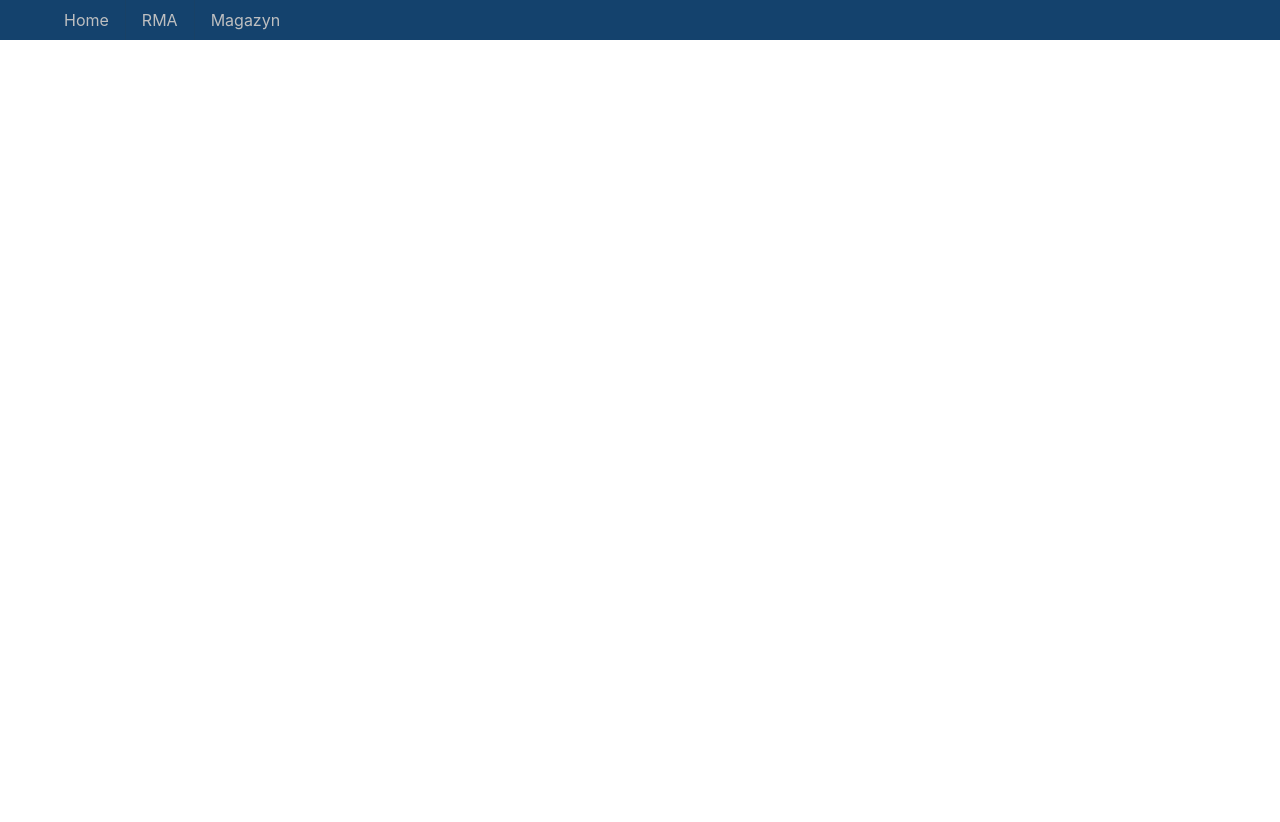
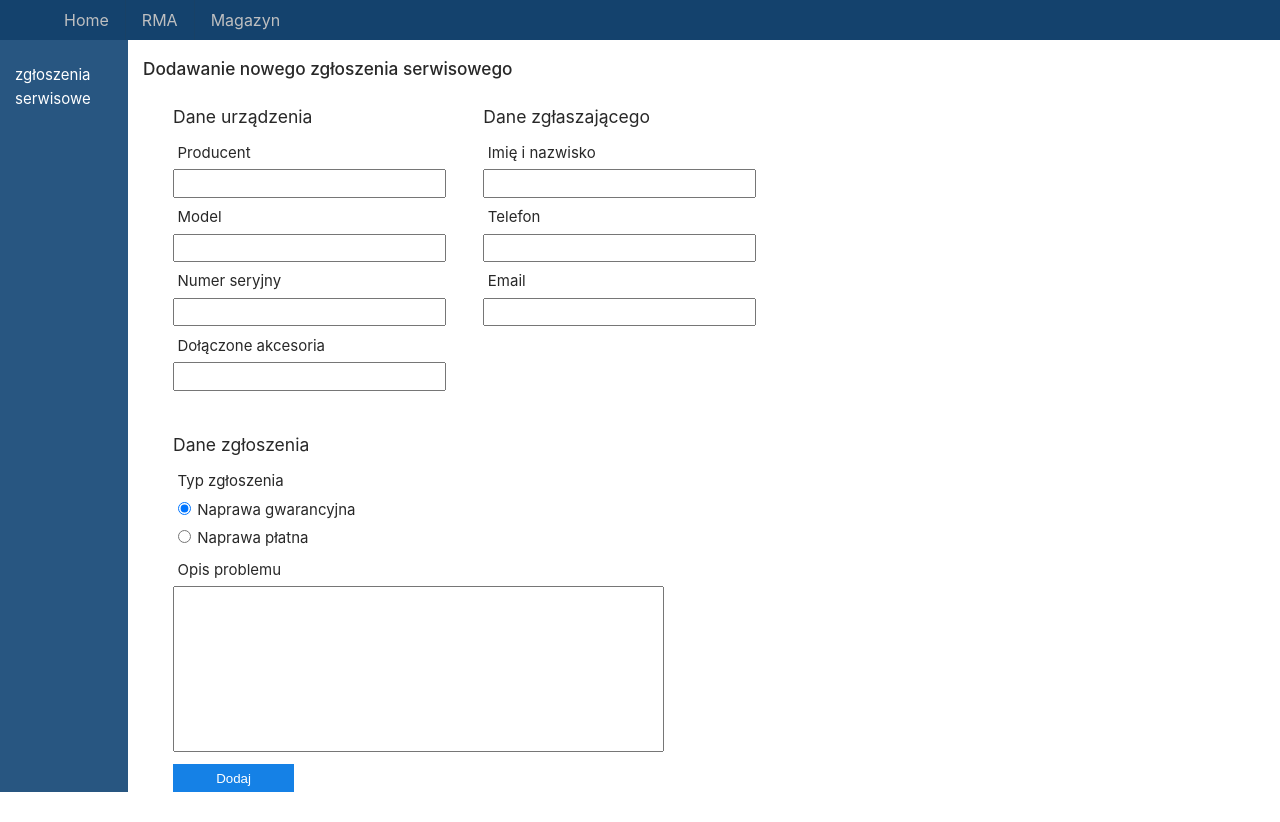
Before and after one commit to TheWolek/rma-front, a Vue app: page /rma/add in a window 1280 px wide. Before the commit this address had no page. Before the commit the page ends 800 px from the top, so only its background shows below. Built offline with nearby package versions, Linux system fonts and the light colour scheme.

Commit message:
ticket form styles

```diff
--- /dev/null
+++ b/src/components/RMA/rmaAdd/form.vue
@@ -0,0 +1,150 @@
+<script>
+export default {
+  data() {
+    return {
+      email: "",
+      name: "",
+      phone: "",
+      deviceSn: "",
+      deviceName: "",
+      deviceProducer: "",
+      type: "",
+      deviceAccessories: "",
+      issue: "",
+    };
+  },
+  methods: {
+    onSubmit() {
+      console.log("yes");
+    },
+  },
+};
+</script>
+<template>
+  <div class="formWrap">
+    <form action="" @submit.prevent="onSubmit">
+      <div class="device">
+        <h3>Dane urządzenia</h3>
+        <div class="form-group">
+          <label for="deviceProducer">Producent</label>
+          <input type="text" id="deviceProducer" v-model="deviceProducer" />
+        </div>
+        <div class="form-group">
+          <label for="deviceName">Model</label>
+          <input type="text" id="deviceName" v-model="deviceName" />
+        </div>
+        <div class="form-group">
+          <label for="deviceSn">Numer seryjny</label>
+          <input type="text" id="deviceSn" v-model="deviceSn" />
+        </div>
+        <div class="form-group">
+          <label for="deviceAccessories">Dołączone akcesoria</label>
+          <input
+            type="text"
+            id="deviceAccessories"
+            v-model="deviceAccessories"
+          />
+        </div>
+      </div>
+      <div class="owner">
+        <h3>Dane zgłaszającego</h3>
+        <div class="form-group">
+          <label for="name">Imię i nazwisko</label>
+          <input type="text" id="name" v-model="name" />
+        </div>
+        <div class="form-group">
+          <label for="phone">Telefon</label>
+          <input type="text" id="phone" v-model="phone" />
+        </div>
+        <div class="form-group">
+          <label for="email">Email</label>
+          <input type="text" id="email" v-model="email" />
+        </div>
+      </div>
+      <div class="ticket">
+        <h3>Dane zgłoszenia</h3>
+        <div class="form-group">
+          <label>Typ zgłoszenia</label>
+          <label for="gw" class="radioLabel"
+            ><input
+              type="radio"
+              name="type"
+              id="gw"
+              value="1"
+              v-model="type"
+              checked
+            />Naprawa gwarancyjna</label
+          >
+          <label for="np" class="radioLabel"
+            ><input
+              type="radio"
+              name="type"
+              id="np"
+              value="2"
+              v-model="type"
+            />Naprawa płatna</label
+          >
+        </div>
+        <div class="form-group">
+          <label for="issue">Opis problemu</label>
+          <textarea
+            name="issue"
+            id="issue"
+            v-model="issue"
+            cols="30"
+            rows="10"
+          ></textarea>
+        </div>
+      </div>
+      <input type="submit" value="Dodaj" />
+    </form>
+  </div>
+</template>
+<style scoped>
+form {
+  display: grid;
+  width: 60%;
+  grid-template-columns: 1fr 1fr;
+  grid-template-rows: 1fr 1fr;
+}
+
+.owner,
+.device {
+  width: 100%;
+}
+
+.ticket {
+  width: 80%;
+  grid-column: 1/3;
+}
+
+h3 {
+  color: var(--vt-c-black-mute);
+  margin-bottom: 10px;
+}
+
+.form-group {
+  width: 100%;
+}
+
+.form-group + .form-group {
+  padding-top: 0.5em;
+}
+
+input[type="radio"] {
+  width: auto;
+  margin-right: 0.5em;
+}
+
+.radioLabel {
+  cursor: pointer;
+  width: fit-content;
+}
+
+input[type="submit"] {
+  background: rgb(21, 129, 230);
+  color: #fff;
+  border: 0px;
+  padding: 0.5em;
+}
+</style>
--- /dev/null
+++ b/src/components/RMA/rmaNav.vue
@@ -0,0 +1,30 @@
+<script setup>
+import moduleNavLinkVue from "../moduleNavLink.vue";
+</script>
+<template>
+  <div class="moduleNav">
+    <ul>
+      <moduleNavLinkVue
+        text="zgłoszenia serwisowe"
+        v-bind:children="[
+          { path: '/rma/items', text: 'otwarte zgłoszenia serwisowe' },
+          { path: '/rma/add', text: 'dodaj zgłoszenie serwisowe' },
+        ]"
+      />
+    </ul>
+  </div>
+</template>
+<style>
+.moduleNav {
+  width: 100%;
+  padding: 1em 0;
+  background: rgb(40, 86, 129);
+  height: 94vh;
+}
+
+ul {
+  list-style: none;
+  width: 100%;
+  padding: 0;
+}
+</style>
--- a/src/components/Warehouse/warehouseNav.vue
+++ b/src/components/Warehouse/warehouseNav.vue
@@ -1,24 +1,28 @@
 <script setup>
-import { RouterLink, RouterView } from 'vue-router'
-import moduleNavLinkVue from './moduleNavLink.vue';
+import moduleNavLinkVue from "../moduleNavLink.vue";
 </script>
 <template>
   <div class="moduleNav">
     <ul>
-            <moduleNavLinkVue text="produkty"
+      <moduleNavLinkVue
+        text="produkty"
         v-bind:children="[
-            {path: '/warehouse/items', text: 'zarejestrowane produkty'},
-            {path: '/warehouse/items/changeshelve', text: 'zmiana lokalizacji'}
-            ]"/>
-            <moduleNavLinkVue text="części zamienne"
+          { path: '/warehouse/items', text: 'zarejestrowane produkty' },
+          { path: '/warehouse/items/changeshelve', text: 'zmiana lokalizacji' },
+        ]"
+      />
+      <moduleNavLinkVue
+        text="części zamienne"
         v-bind:children="[
-            {path: '/warehouse/spareparts/orders', text: 'dostawy części'},
-            {path: '/warehouse/spareparts', text: 'zarejestrowane części'},
-            {path: '/warehouse/spareparts/stock', text: 'stan magazynowy'}
-            ]"/>
-            <moduleNavLinkVue text="miejsca magazynowe"
+          { path: '/warehouse/spareparts/orders', text: 'dostawy części' },
+          { path: '/warehouse/spareparts', text: 'zarejestrowane części' },
+          { path: '/warehouse/spareparts/stock', text: 'stan magazynowy' },
+        ]"
+      />
+      <moduleNavLinkVue
+        text="miejsca magazynowe"
         v-bind:children="[
-            {path: '/warehouse/shelves', text: 'wszystkie miejsca magazynowe'}
+          { path: '/warehouse/shelves', text: 'wszystkie miejsca magazynowe' },
         ]"
       />
     </ul>
@@ -35,6 +39,6 @@ import moduleNavLinkVue from './moduleNavLink.vue';
 ul {
   list-style: none;
   width: 100%;
-    padding: 0
+  padding: 0;
 }
 </style>
--- a/src/router/index.js
+++ b/src/router/index.js
@@ -1,6 +1,8 @@
 import { createRouter, createWebHistory } from "vue-router";
 import HomeView from "../views/HomeView.vue";
-import rma from "../views/rma.vue";
+import rma from "../views/RMA/rma.vue";
+import rmaList from "../views/RMA/rmaList.vue";
+import rmaAdd from "../views/RMA/rmaAdd.vue";
 import warehouse from "../views/Warehouse/warehouse.vue";
 import warehouseItems from "../views/Warehouse/Items/Items.vue";
 import warehouseShelves from "../views/Warehouse/Shelves/shelves.vue";
@@ -29,6 +31,22 @@ const router = createRouter({
       path: "/rma",
       name: "rma",
       component: rma,
+      children: [
+        {
+          path: "items",
+          components: {
+            default: rma,
+            innerView: rmaList,
+          },
+        },
+        {
+          path: "add",
+          components: {
+            default: rma,
+            innerView: rmaAdd,
+          },
+        },
+      ],
     },
     {
       path: "/warehouse",
--- /dev/null
+++ b/src/views/RMA/rma.vue
@@ -0,0 +1,24 @@
+<script setup>
+import rmaNav from "../../components/RMA/rmaNav.vue";
+import { RouterView } from "vue-router";
+</script>
+<template>
+  <div id="rma">
+    <rmaNav />
+    <RouterView name="innerView" />
+  </div>
+</template>
+
+<style>
+#rma {
+  display: grid;
+  grid-template-columns: 10% 1fr;
+  overflow: hidden;
+}
+#rma h1 {
+  font-size: 1.15em;
+  color: var(--vt-c-black-mute);
+  margin-bottom: 0.3em;
+  font-weight: 500;
+}
+</style>
--- /dev/null
+++ b/src/views/RMA/rmaAdd.vue
@@ -0,0 +1,18 @@
+<script>
+import addForm from "../../components/RMA/rmaAdd/form.vue";
+
+export default {
+  components: { addForm },
+};
+</script>
+<template>
+  <div class="wrap">
+    <h1>Dodawanie nowego zgłoszenia serwisowego</h1>
+    <addForm />
+  </div>
+</template>
+<style scoped>
+.wrap {
+  padding: 1em;
+}
+</style>
--- /dev/null
+++ b/src/views/RMA/rmaList.vue
@@ -0,0 +1,5 @@
+<script></script>
+<template>
+  <div>LIST</div>
+</template>
+<style scoped></style>
--- a/src/views/rma.vue
+++ /dev/null
@@ -1,13 +0,0 @@
-<template>
-  <div id="rma">
-    <h1>This is rma page</h1>
-  </div>
-</template>
-
-<style>
-#rma {
-    min-height: 100vh;
-    display: flex;
-    align-items: center;
-}
-</style>
```
Also changed, not shown: src/components/moduleNavLink.vue (renamed from src/components/Warehouse/moduleNavLink.vue). Lines whose indentation alone changed are shown as unchanged.
